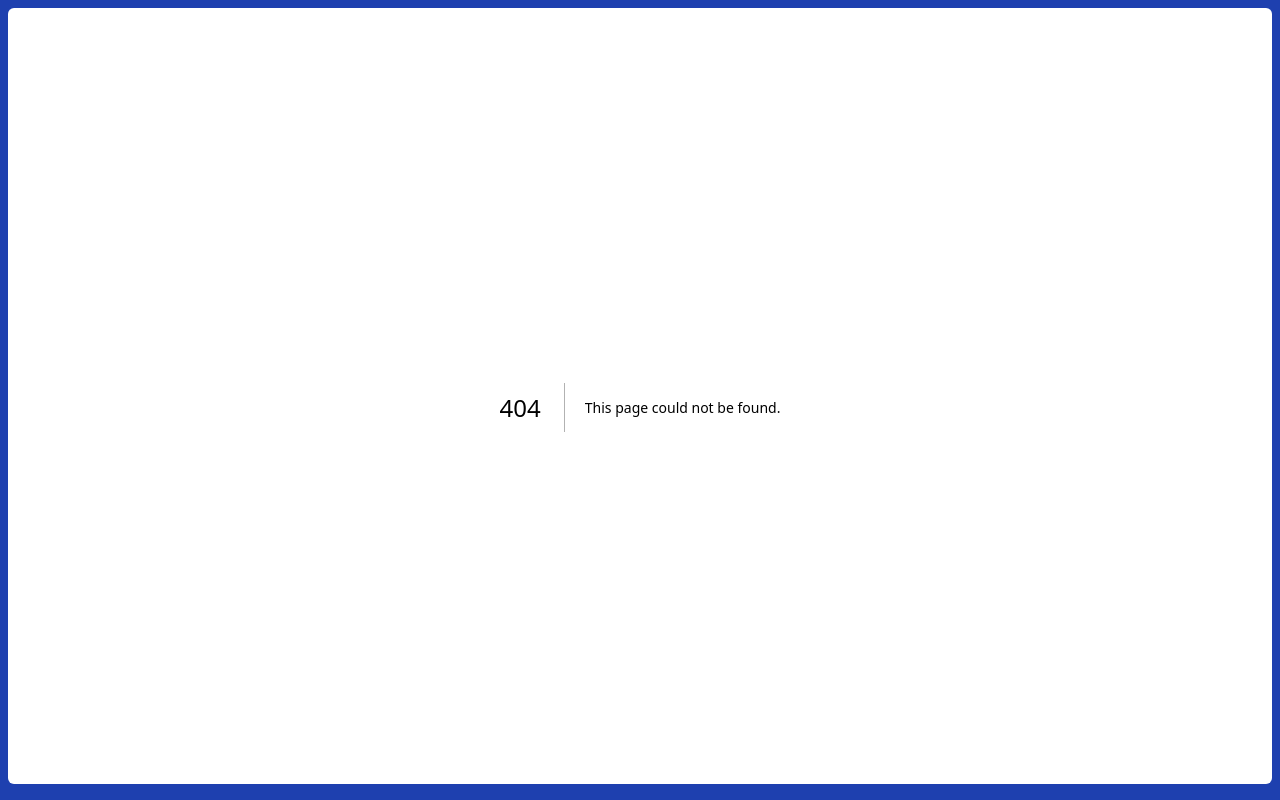
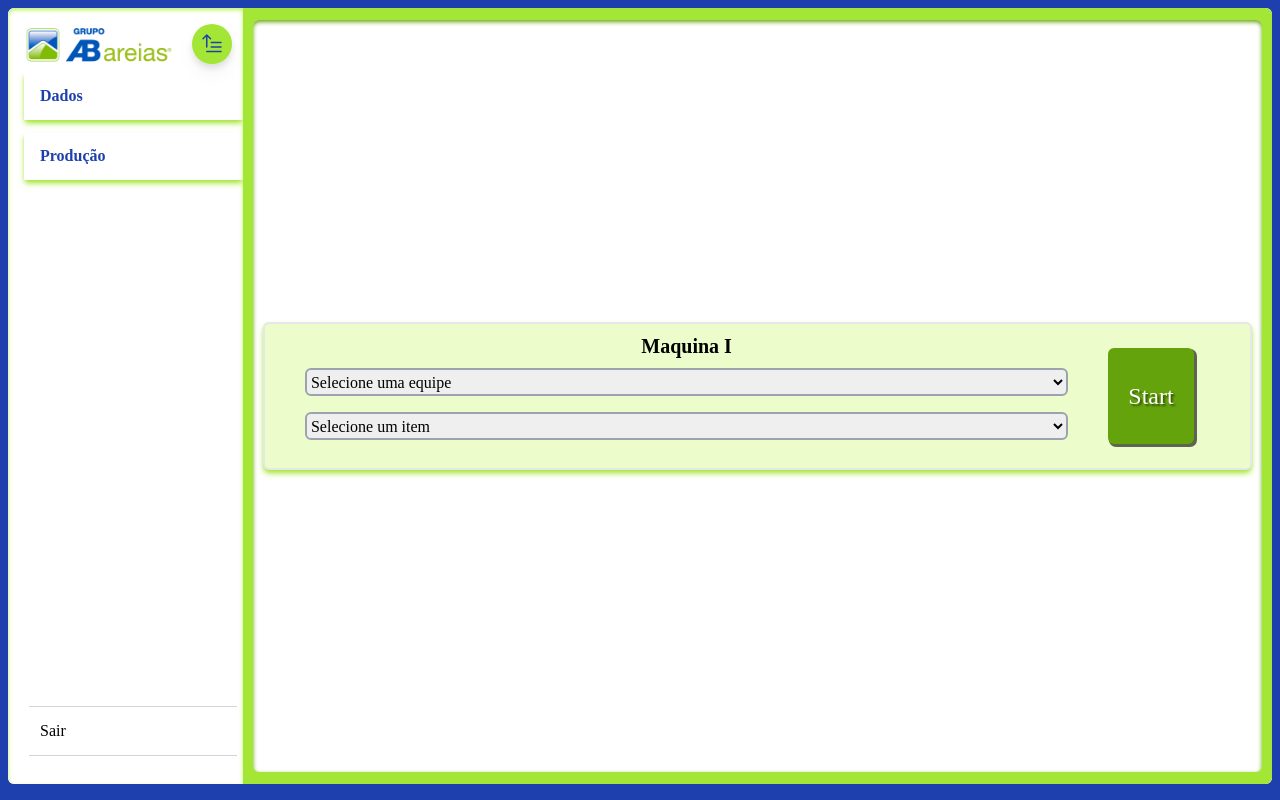
Before and after one commit to OttoHapuc/automatic-production-system, a Next.js app: page /bagged/production in a window 1280 px wide. Before the commit this address had no page. Built offline with nearby package versions, Linux system fonts and the light colour scheme.

Commit message:
feat: organization of routes and adjustments of the sideBar

```diff
--- /dev/null
+++ b/src/app/bagged/production/page.tsx
@@ -0,0 +1,10 @@
+import Machine from "../../../components/production/machine";
+
+export const metadata = {
+  title: "Ensacado",
+  description: "sistema de produção",
+};
+
+export default function Production() {
+  return <Machine />;
+}
--- a/src/app/layout.tsx
+++ b/src/app/layout.tsx
@@ -1,3 +1,4 @@
+import SideBar from "@/components/sideBar";
 import "./globals.css";
 
 export default function RootLayout({
@@ -8,7 +9,13 @@ export default function RootLayout({
   return (
     <html lang="en">
       <body className="bg-blue-800 flex justify-center p-2">
-        <main className="bg-white h-[97vh] w-full rounded-md">{children}</main>
+        <main className="bg-white h-[97vh] w-full rounded-md"><div className="h-[97vh] flex">
+      <SideBar />
+      <main className="bg-lime-400 w-full rounded-r-md flex justify-center items-center">
+      <div className="w-[98%] h-[94vh] bg-white flex flex-col justify-around items-center rounded-md overflow-hidden shadow-inner shadow-lime-600">
+        {children}</div>
+    </main>
+    </div></main>
       </body>
     </html>
   );
--- a/src/app/page.tsx
+++ b/src/app/page.tsx
@@ -1,15 +1,15 @@
-import Main from "@/components/production";
-import SideBar from "@/components/sideBar";
+import { redirect } from "next/navigation";
+
 
 export const metadata = {
-  title: "Ensacado",
+  title: "null",
   description: "sistema de produção",
 };
 export default function Home() {
-  return (
-    <div className="h-[97vh] flex">
-      <SideBar />
-      <Main />
-    </div>
-  );
+
+  const Production = true;
+
+  if(Production) redirect('/bagged/production')
+
+  return <> olá </>;
 }
--- a/src/components/production/index.tsx
+++ /dev/null
@@ -1,13 +0,0 @@
-'use client'
-
-import Machine from "./machine";
-
-export default function Main() {
-  return (
-    <main className="bg-lime-400 w-full rounded-r-md flex justify-center items-center">
-      <div className="w-[98%] h-[94vh] bg-white flex flex-col justify-around items-center rounded-md overflow-hidden shadow-inner shadow-lime-600">
-        <Machine />
-      </div>
-    </main>
-  );
-}
--- a/src/components/sideBar/index.tsx
+++ b/src/components/sideBar/index.tsx
@@ -5,26 +5,27 @@ import { useState } from "react";
 
 export default function SideBar() {
   const [sideBar, setSideBar] = useState(true);
+  const environments = [{name:"Dados",reference: "#"},{name:"Produção",reference: "#"}]
   return (
     <>
       <div
         onClick={() => setSideBar(!sideBar)}
-        className={`ml-4 group flex flex-col items-center  drop-shadow-lg fixed left-0 ${
-          sideBar ? "left-44" : "top-4"
+        className={`ml-4 group flex flex-col items-center  drop-shadow-lg fixed left-0 rounded-full ${
+          sideBar ? "left-44 top-6" : "top-8 left-[1.2rem]"
         } duration-300`}
       >
-        <button className="flex items-center rounded-b-md group-nav bg-lime-400 font-semibold text-blue-800">
+        <button className="flex items-center bg-lime-400 font-semibold text-blue-800">
           <svg
             xmlns="http://www.w3.org/2000/svg"
             fill="none"
             viewBox="0 0 24 24"
-            stroke-width="1.5"
+            strokeWidth="1.5"
             stroke="currentColor"
             className={`w-6 h-6 m-2 ${sideBar && "rotate-180"}`}
           >
             <path
-              stroke-linecap="round"
-              stroke-linejoin="round"
+              strokeLinecap="round"
+              strokeLinejoin="round"
               d="M3 4.5h14.25M3 9h9.75M3 13.5h9.75m4.5-4.5v12m0 0l-3.75-3.75M17.25 21L21 17.25"
             />
           </svg>
@@ -44,20 +45,21 @@ export default function SideBar() {
             alt="Picture of the author"
           />
         </div>
-        <nav className="h-[80vh] gap-2">
-          <a
-            href="#"
-            className="ml-4 group flex flex-col items-center  drop-shadow-lg"
+        <nav className="h-[80vh] space-y-3">
+          {environments.map((e) => (<a
+            key={e.name}
+            href={e.reference}
+            className="ml-4 flex flex-col items-center  shadow-md shadow-lime-400"
           >
-            <button className="w-full h-12 flex items-center rounded-l-md group-nav bg-lime-400 font-semibold text-blue-800">
-              <span className="pl-4">Produção</span>
+            <button className="w-full py-4 flex items-center rounded-l-md font-semibold text-blue-800 hover:bg-lime-400" >
+              <span className="pl-4">{e.name}</span>
             </button>
-          </a>
+          </a>))}
         </nav>
         <div className="flex flex-col">
           <a href="#" className="ml-4 group flex flex-col items-center">
             <div className="w-52 border-solid border-t border-zinc-300"></div>
-            <button className="w-full h-12 flex items-center rounded-l-md group-nav">
+            <button className="w-full h-12 flex items-center rounded-l-md">
               <span className="pl-4">Sair</span>
             </button>
             <div className="w-52 border-solid border-t border-zinc-300"></div>
```
